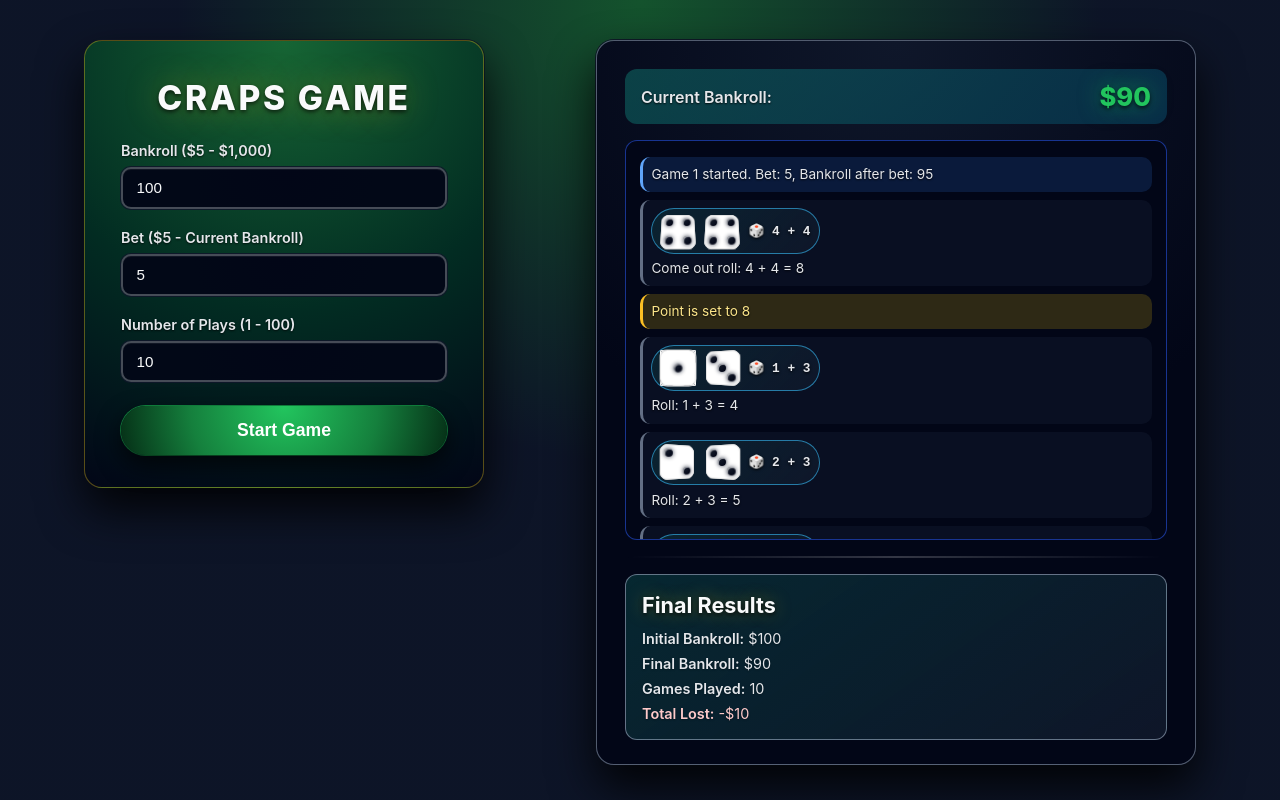
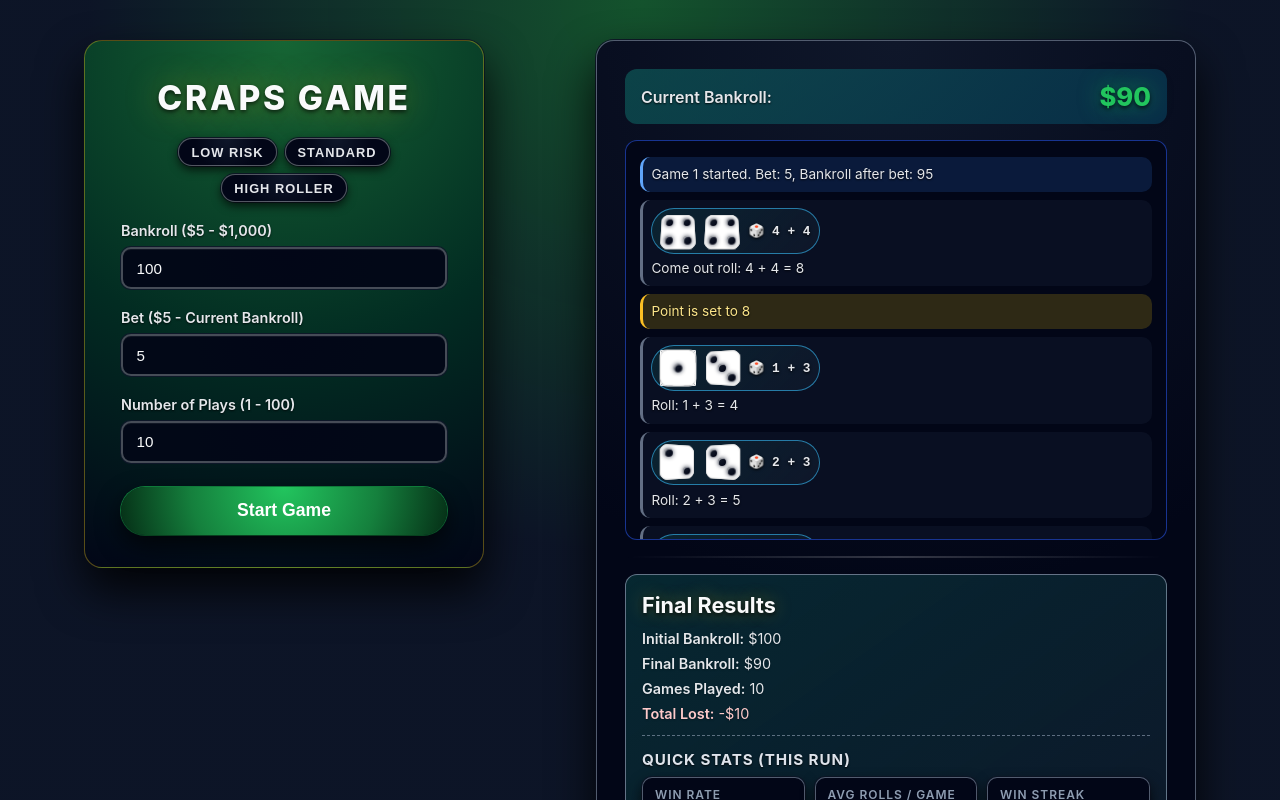
Before and after one commit to musicteachj/city-base-craps, a React (Vite) app: page / in a window 1280 px wide. Both pictures are taken after a click on the button "Start Game". Shown: the top 800 px of the page. Built offline with nearby package versions, Linux system fonts and the light colour scheme.

Commit message:
Quick stats panel per run, Remember last settings (localStorage), Scenario presets buttons

```diff
--- a/src/components/GameControls.styled.ts
+++ b/src/components/GameControls.styled.ts
@@ -25,7 +25,7 @@ export const ControlsContainer = styled.section`
 export const Title = styled.h1`
   color: #f9fafb;
   text-align: center;
-  margin: 0 0 1.5rem 0;
+  margin: 0 0 1.25rem 0;
   font-size: 2.1rem;
   font-weight: 800;
   letter-spacing: 0.08em;
@@ -36,7 +36,52 @@ export const Title = styled.h1`
 
   @media (max-width: 768px) {
     font-size: 1.75rem;
-    margin-bottom: 1.25rem;
+    margin-bottom: 1rem;
+  }
+`;
+
+export const PresetRow = styled.div`
+  display: flex;
+  flex-wrap: wrap;
+  gap: 0.5rem;
+  margin-bottom: 1.25rem;
+  justify-content: center;
+
+  @media (max-width: 768px) {
+    margin-bottom: 1rem;
+  }
+`;
+
+export const PresetButton = styled.button`
+  padding: 0.35rem 0.75rem;
+  border-radius: 999px;
+  border: 1px solid rgba(250, 250, 250, 0.32);
+  background: radial-gradient(circle at top, #0f172a 0%, #020617 60%);
+  color: #e5e7eb;
+  font-size: 0.8rem;
+  font-weight: 600;
+  text-transform: uppercase;
+  letter-spacing: 0.08em;
+  cursor: pointer;
+  transition: all 0.2s ease;
+  box-shadow:
+    0 4px 10px rgba(0, 0, 0, 0.7),
+    0 0 0 1px rgba(15, 23, 42, 0.9);
+
+  &:hover {
+    background: radial-gradient(circle at top, #1d4ed8 0%, #020617 65%);
+    border-color: rgba(191, 219, 254, 0.9);
+    transform: translateY(-1px);
+  }
+
+  &:focus-visible {
+    outline: 2px solid #fbbf24;
+    outline-offset: 2px;
+  }
+
+  @media (max-width: 768px) {
+    font-size: 0.75rem;
+    padding: 0.3rem 0.65rem;
   }
 `;
 
--- a/src/components/GameControls.tsx
+++ b/src/components/GameControls.tsx
@@ -7,8 +7,32 @@ import {
   ErrorMessage,
   StartButton,
   Title,
+  PresetRow,
+  PresetButton,
 } from "./GameControls.styled";
 import { GameParams, validateGameParams } from "../utils/crapsGame";
+
+const LOCAL_STORAGE_KEY = "crapsGameSettings";
+
+type PresetKey = "low" | "standard" | "high";
+
+const PRESET_VALUES: Record<PresetKey, GameParams> = {
+  low: {
+    bankroll: 100,
+    bet: 5,
+    numberOfPlays: 10,
+  },
+  standard: {
+    bankroll: 300,
+    bet: 15,
+    numberOfPlays: 25,
+  },
+  high: {
+    bankroll: 1000,
+    bet: 50,
+    numberOfPlays: 50,
+  },
+};
 
 /**
  * GameControls Component Props
@@ -29,12 +53,48 @@ interface GameControlsProps {
  * Ensures all inputs meet requirements before allowing game to start.
  * Implements WCAG accessibility standards with proper labels and error handling.
  */
-const GameControls = ({ onStartGame, disabled = false, error = null }: GameControlsProps) => {
+const GameControls = ({
+  onStartGame,
+  disabled = false,
+  error = null,
+}: GameControlsProps) => {
   const [bankroll, setBankroll] = useState<string>("100");
   const [bet, setBet] = useState<string>("5");
   const [numberOfPlays, setNumberOfPlays] = useState<string>("10");
   const [errors, setErrors] = useState<Record<string, string>>({});
   const [touched, setTouched] = useState<Record<string, boolean>>({});
+
+  // Initialize from localStorage when available and valid
+  useEffect(() => {
+    if (typeof window === "undefined") return;
+
+    try {
+      const stored = window.localStorage.getItem(LOCAL_STORAGE_KEY);
+      if (!stored) return;
+
+      const parsed = JSON.parse(stored) as {
+        bankroll?: number;
+        bet?: number;
+        numberOfPlays?: number;
+      };
+
+      const params = {
+        bankroll: Number(parsed.bankroll),
+        bet: Number(parsed.bet),
+        numberOfPlays: Number(parsed.numberOfPlays),
+      };
+
+      const validation = validateGameParams(params);
+      if (!validation.isValid) return;
+
+      setBankroll(String(params.bankroll));
+      setBet(String(params.bet));
+      setNumberOfPlays(String(params.numberOfPlays));
+    } catch (storageError) {
+      // If anything goes wrong, fall back to default state
+      console.error("Failed to read saved game settings:", storageError);
+    }
+  }, []);
 
   // Validate on every change
   useEffect(() => {
@@ -59,7 +119,11 @@ const GameControls = ({ onStartGame, disabled = false, error = null }: GameContr
     const numberOfPlaysValue = Number(numberOfPlays);
 
     // Ensure all values are valid numbers
-    if (!Number.isFinite(bankrollValue) || !Number.isFinite(betValue) || !Number.isFinite(numberOfPlaysValue)) {
+    if (
+      !Number.isFinite(bankrollValue) ||
+      !Number.isFinite(betValue) ||
+      !Number.isFinite(numberOfPlaysValue)
+    ) {
       return;
     }
 
@@ -72,6 +136,19 @@ const GameControls = ({ onStartGame, disabled = false, error = null }: GameContr
     const validation = validateGameParams(params);
     if (validation.isValid) {
       onStartGame(params);
+
+      // Persist last valid settings to localStorage
+      try {
+        if (typeof window !== "undefined") {
+          window.localStorage.setItem(
+            LOCAL_STORAGE_KEY,
+            JSON.stringify(params)
+          );
+        }
+      } catch (storageError) {
+        // Non-fatal: game can proceed even if persistence fails
+        console.error("Failed to save game settings:", storageError);
+      }
     }
   };
 
@@ -83,7 +160,10 @@ const GameControls = ({ onStartGame, disabled = false, error = null }: GameContr
    * Handles input changes and prevents invalid characters
    * Only allows valid numeric input
    */
-  const handleNumberInput = (value: string, setter: (value: string) => void) => {
+  const handleNumberInput = (
+    value: string,
+    setter: (value: string) => void
+  ) => {
     // Allow empty string for user to clear input
     if (value === "") {
       setter(value);
@@ -99,9 +179,39 @@ const GameControls = ({ onStartGame, disabled = false, error = null }: GameContr
 
   const isValid = Object.keys(errors).length === 0;
 
+  const applyPreset = (preset: PresetKey) => {
+    const config = PRESET_VALUES[preset];
+    setBankroll(String(config.bankroll));
+    setBet(String(config.bet));
+    setNumberOfPlays(String(config.numberOfPlays));
+  };
+
   return (
     <ControlsContainer aria-label="Game controls">
       <Title>Craps Game</Title>
+      <PresetRow aria-label="Scenario presets">
+        <PresetButton
+          type="button"
+          onClick={() => applyPreset("low")}
+          aria-label="Low risk preset"
+        >
+          Low Risk
+        </PresetButton>
+        <PresetButton
+          type="button"
+          onClick={() => applyPreset("standard")}
+          aria-label="Standard preset"
+        >
+          Standard
+        </PresetButton>
+        <PresetButton
+          type="button"
+          onClick={() => applyPreset("high")}
+          aria-label="High roller preset"
+        >
+          High Roller
+        </PresetButton>
+      </PresetRow>
       {error && (
         <ErrorMessage role="alert" aria-live="assertive">
           {error}
@@ -109,9 +219,7 @@ const GameControls = ({ onStartGame, disabled = false, error = null }: GameContr
       )}
       <form onSubmit={handleSubmit} noValidate>
         <FormGroup>
-          <Label htmlFor="bankroll">
-            Bankroll ($5 - $1,000)
-          </Label>
+          <Label htmlFor="bankroll">Bankroll ($5 - $1,000)</Label>
           <Input
             type="number"
             id="bankroll"
@@ -128,9 +236,7 @@ const GameControls = ({ onStartGame, disabled = false, error = null }: GameContr
               touched.bankroll && !!errors.bankroll ? "true" : "false"
             }
             aria-describedby={
-              touched.bankroll && errors.bankroll
-                ? "bankroll-error"
-                : undefined
+              touched.bankroll && errors.bankroll ? "bankroll-error" : undefined
             }
             $hasError={touched.bankroll && !!errors.bankroll}
             disabled={disabled}
@@ -143,9 +249,7 @@ const GameControls = ({ onStartGame, disabled = false, error = null }: GameContr
         </FormGroup>
 
         <FormGroup>
-          <Label htmlFor="bet">
-            Bet ($5 - Current Bankroll)
-          </Label>
+          <Label htmlFor="bet">Bet ($5 - Current Bankroll)</Label>
           <Input
             type="number"
             id="bet"
@@ -159,7 +263,9 @@ const GameControls = ({ onStartGame, disabled = false, error = null }: GameContr
             required
             aria-required="true"
             aria-invalid={touched.bet && !!errors.bet ? "true" : "false"}
-            aria-describedby={touched.bet && errors.bet ? "bet-error" : undefined}
+            aria-describedby={
+              touched.bet && errors.bet ? "bet-error" : undefined
+            }
             $hasError={touched.bet && !!errors.bet}
             disabled={disabled}
           />
@@ -171,15 +277,15 @@ const GameControls = ({ onStartGame, disabled = false, error = null }: GameContr
         </FormGroup>
 
         <FormGroup>
-          <Label htmlFor="numberOfPlays">
-            Number of Plays (1 - 100)
-          </Label>
+          <Label htmlFor="numberOfPlays">Number of Plays (1 - 100)</Label>
           <Input
             type="number"
             id="numberOfPlays"
             name="numberOfPlays"
             value={numberOfPlays}
-            onChange={(e) => handleNumberInput(e.target.value, setNumberOfPlays)}
+            onChange={(e) =>
+              handleNumberInput(e.target.value, setNumberOfPlays)
+            }
             onBlur={() => handleBlur("numberOfPlays")}
             min="1"
             max="100"
--- a/src/components/GameDisplay.styled.ts
+++ b/src/components/GameDisplay.styled.ts
@@ -256,6 +256,88 @@ export const ResultsItem = styled.div<{ $type?: "win" | "lose" }>`
   }
 `;
 
+export const StatsPanel = styled.section`
+  margin-top: 0.85rem;
+  padding-top: 0.85rem;
+  border-top: 1px dashed rgba(148, 163, 184, 0.6);
+
+  @media (max-width: 768px) {
+    margin-top: 0.7rem;
+    padding-top: 0.7rem;
+  }
+`;
+
+export const StatsTitle = styled.h3`
+  margin: 0 0 0.5rem 0;
+  font-size: 0.95rem;
+  font-weight: 700;
+  letter-spacing: 0.06em;
+  text-transform: uppercase;
+  color: rgba(226, 232, 240, 0.98);
+  text-shadow: 0 1px 2px rgba(0, 0, 0, 0.8);
+
+  @media (max-width: 768px) {
+    font-size: 0.9rem;
+  }
+`;
+
+export const StatsGrid = styled.div`
+  display: grid;
+  grid-template-columns: repeat(3, minmax(0, 1fr));
+  gap: 0.6rem;
+
+  @media (max-width: 900px) {
+    grid-template-columns: repeat(2, minmax(0, 1fr));
+  }
+
+  @media (max-width: 480px) {
+    grid-template-columns: 1fr;
+  }
+`;
+
+export const StatCard = styled.div`
+  position: relative;
+  padding: 0.55rem 0.75rem;
+  border-radius: 10px;
+  background: radial-gradient(circle at top, #020617 0%, #020617 60%);
+  border: 1px solid rgba(148, 163, 184, 0.55);
+  box-shadow:
+    0 6px 14px rgba(0, 0, 0, 0.7),
+    0 0 0 1px rgba(15, 23, 42, 0.85);
+
+  @media (max-width: 768px) {
+    padding: 0.5rem 0.7rem;
+  }
+`;
+
+export const StatLabel = styled.div`
+  font-size: 0.75rem;
+  text-transform: uppercase;
+  letter-spacing: 0.08em;
+  color: rgba(148, 163, 184, 0.96);
+  margin-bottom: 0.25rem;
+  font-weight: 600;
+`;
+
+export const StatValue = styled.div`
+  font-size: 1rem;
+  font-weight: 700;
+  color: #f9fafb;
+  text-shadow:
+    0 1px 3px rgba(0, 0, 0, 0.9),
+    0 0 12px rgba(56, 189, 248, 0.4);
+
+  @media (max-width: 768px) {
+    font-size: 0.95rem;
+  }
+`;
+
+export const StatSubtext = styled.div`
+  font-size: 0.7rem;
+  color: rgba(148, 163, 184, 0.9);
+  margin-top: 0.15rem;
+`;
+
 export const EmptyState = styled.div`
   color: rgba(255, 255, 255, 0.9);
   font-size: 1rem;
--- a/src/components/GameDisplay.tsx
+++ b/src/components/GameDisplay.tsx
@@ -13,6 +13,13 @@ import {
   ResultsSummary,
   ResultsTitle,
   ResultsItem,
+  StatsPanel,
+  StatsTitle,
+  StatsGrid,
+  StatCard,
+  StatLabel,
+  StatValue,
+  StatSubtext,
   Separator,
   EmptyState,
 } from "./GameDisplay.styled";
@@ -26,6 +33,70 @@ interface GameDisplayProps {
   /** A run identifier so animations re-trigger when a new game is started */
   runId: number;
 }
+
+/**
+ * Derived quick statistics for a completed game run
+ */
+interface QuickStats {
+  wins: number;
+  losses: number;
+  winRate: number;
+  averageRollsPerGame: number;
+  longestWinStreak: number;
+  longestLossStreak: number;
+}
+
+/**
+ * Computes quick statistics from a GameResult
+ */
+const computeQuickStats = (gameResult: GameResult): QuickStats | null => {
+  const { rounds, gamesPlayed } = gameResult;
+
+  if (!gamesPlayed || rounds.length === 0) {
+    return null;
+  }
+
+  let wins = 0;
+  let totalRolls = 0;
+
+  let longestWinStreak = 0;
+  let longestLossStreak = 0;
+  let currentWinStreak = 0;
+  let currentLossStreak = 0;
+
+  rounds.forEach((round) => {
+    if (round.won) {
+      wins += 1;
+      currentWinStreak += 1;
+      currentLossStreak = 0;
+      if (currentWinStreak > longestWinStreak) {
+        longestWinStreak = currentWinStreak;
+      }
+    } else {
+      currentLossStreak += 1;
+      currentWinStreak = 0;
+      if (currentLossStreak > longestLossStreak) {
+        longestLossStreak = currentLossStreak;
+      }
+    }
+
+    totalRolls += round.rolls.length;
+  });
+
+  const losses = gamesPlayed - wins;
+  const winRate = gamesPlayed > 0 ? (wins / gamesPlayed) * 100 : 0;
+  const averageRollsPerGame =
+    gamesPlayed > 0 ? totalRolls / gamesPlayed : 0;
+
+  return {
+    wins,
+    losses,
+    winRate,
+    averageRollsPerGame,
+    longestWinStreak,
+    longestLossStreak,
+  };
+};
 
 /**
  * GameDisplay Component
@@ -45,6 +116,17 @@ const GameDisplay = ({ gameResult, runId }: GameDisplayProps) => {
       </DisplayContainer>
     );
   }
+
+  const quickStats = computeQuickStats(gameResult);
+
+  // Limit the number of log entries rendered at once to keep scrolling smooth
+  const MAX_LOG_ENTRIES = 120;
+  const totalLogEntries = gameResult.log.length;
+  const logStartIndex =
+    totalLogEntries > MAX_LOG_ENTRIES
+      ? totalLogEntries - MAX_LOG_ENTRIES
+      : 0;
+  const visibleLog = gameResult.log.slice(logStartIndex);
 
   const renderLogEntry = (entry: GameLogEntry, index: number) => {
     const isDiceRoll = entry.type === "roll" && entry.roll;
@@ -79,7 +161,17 @@ const GameDisplay = ({ gameResult, runId }: GameDisplayProps) => {
       </BankrollStatus>
 
       <GameLog role="log" aria-live="polite" aria-label="Game log">
-        {gameResult.log.map((entry, index) => renderLogEntry(entry, index))}
+        {logStartIndex > 0 && (
+          <LogEntry $type="game-start">
+            <LogMessage $type="game-start">
+              Showing last {visibleLog.length} of {totalLogEntries} events for
+              this run.
+            </LogMessage>
+          </LogEntry>
+        )}
+        {visibleLog.map((entry, index) =>
+          renderLogEntry(entry, logStartIndex + index)
+        )}
       </GameLog>
 
       <Separator />
@@ -110,6 +202,44 @@ const GameDisplay = ({ gameResult, runId }: GameDisplayProps) => {
             <strong>Result:</strong> Broke Even
           </ResultsItem>
         )}
+
+        {quickStats && (
+          <StatsPanel aria-label="Quick stats for this run">
+            <StatsTitle>Quick Stats (This Run)</StatsTitle>
+            <StatsGrid>
+              <StatCard>
+                <StatLabel>Win Rate</StatLabel>
+                <StatValue>{quickStats.winRate.toFixed(1)}%</StatValue>
+                <StatSubtext>
+                  {quickStats.wins} wins / {gameResult.gamesPlayed} games
+                </StatSubtext>
+              </StatCard>
+
+              <StatCard>
+                <StatLabel>Avg Rolls / Game</StatLabel>
+                <StatValue>
+                  {quickStats.averageRollsPerGame.toFixed(1)}
+                </StatValue>
+                <StatSubtext>Total rolls: {gameResult.rounds.reduce(
+                  (sum, round) => sum + round.rolls.length,
+                  0
+                )}</StatSubtext>
+              </StatCard>
+
+              <StatCard>
+                <StatLabel>Win Streak</StatLabel>
+                <StatValue>{quickStats.longestWinStreak}</StatValue>
+                <StatSubtext>Longest consecutive wins</StatSubtext>
+              </StatCard>
+
+              <StatCard>
+                <StatLabel>Loss Streak</StatLabel>
+                <StatValue>{quickStats.longestLossStreak}</StatValue>
+                <StatSubtext>Longest consecutive losses</StatSubtext>
+              </StatCard>
+            </StatsGrid>
+          </StatsPanel>
+        )}
       </ResultsSummary>
     </DisplayContainer>
   );
```
Also changed, not shown: 1 other file (tests, documents, lock files or other folders).
